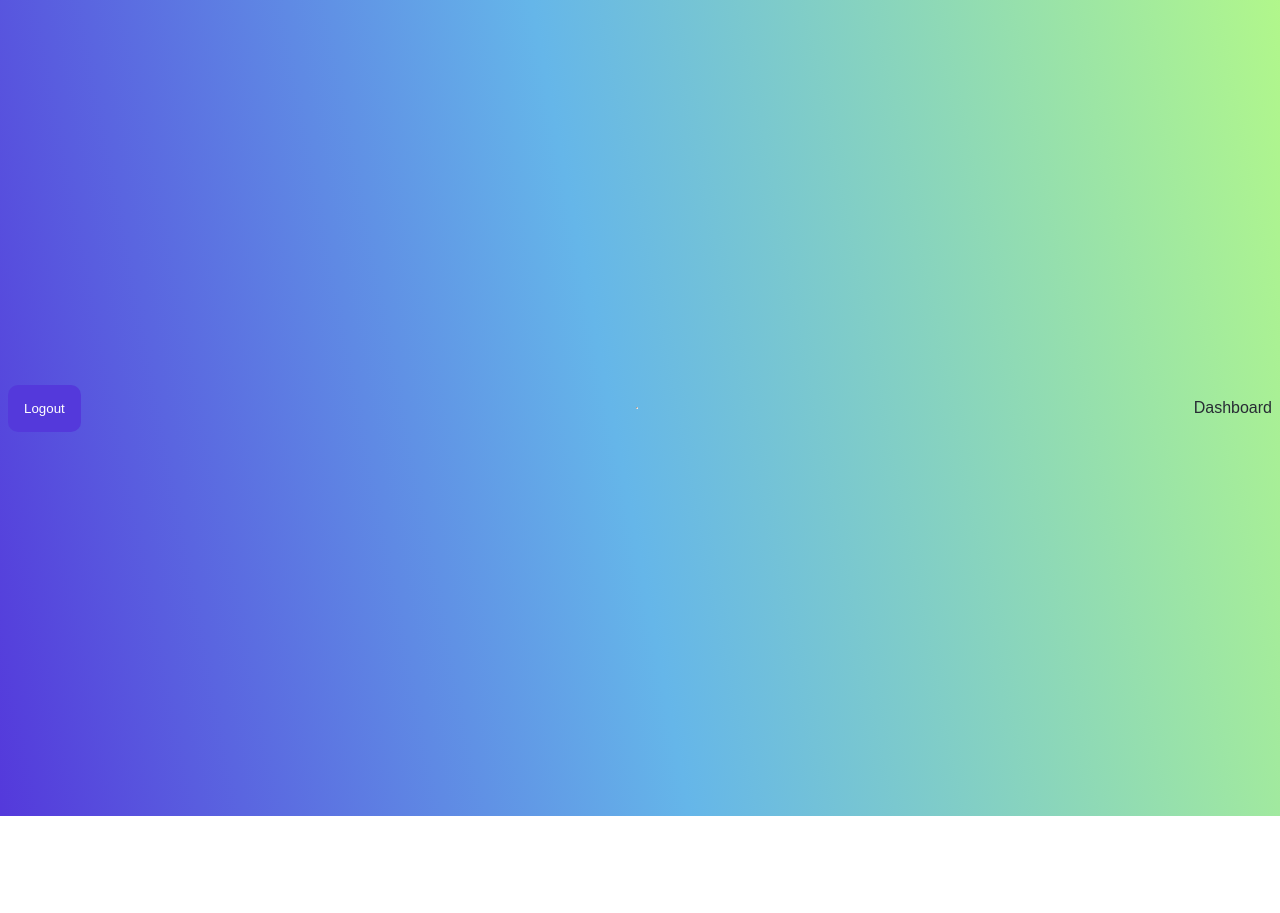
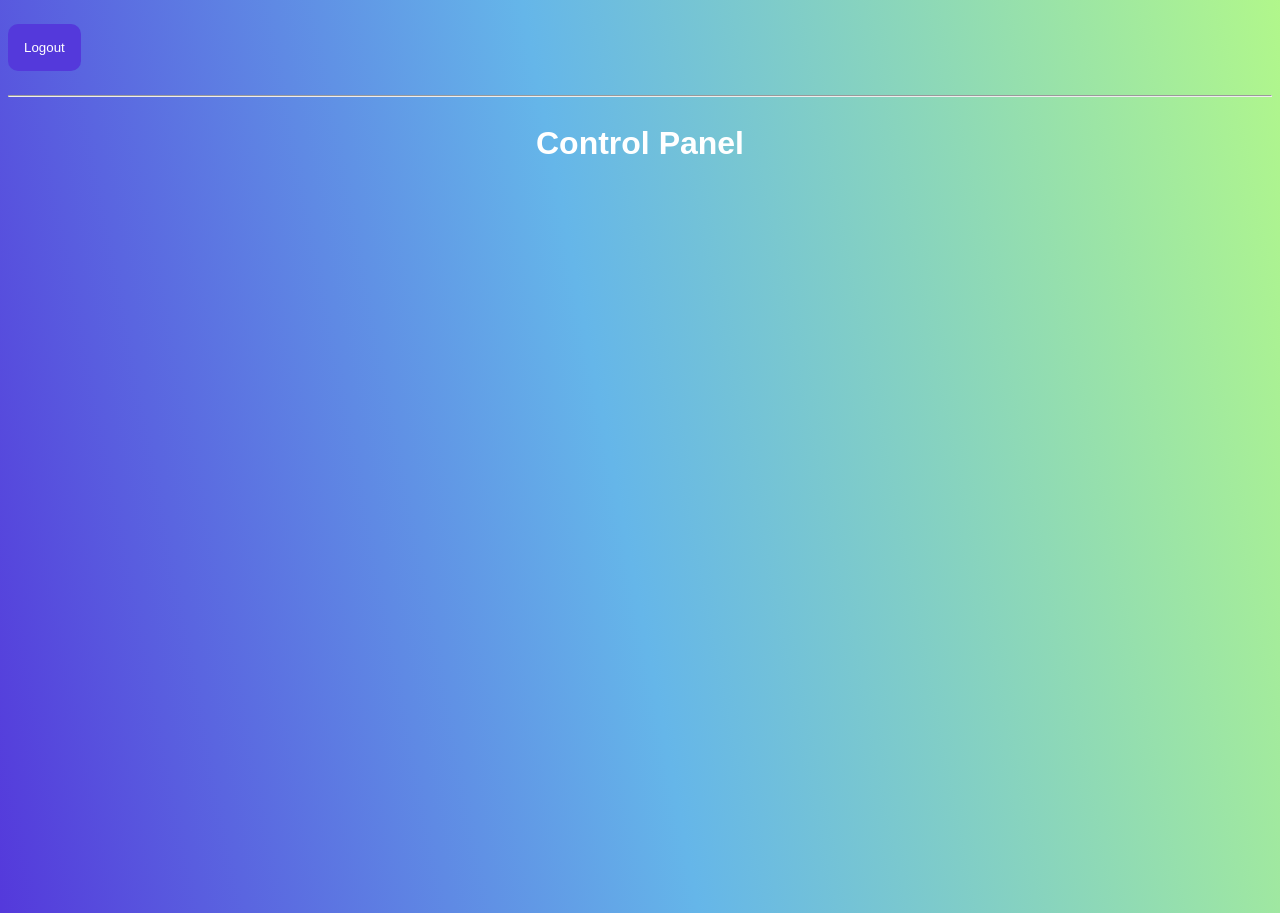
Before and after one commit to USN-Gjengen/APP2000_Gruppe06_Solvann-Driftsystem, a React (Create React App) app in the folder frontend/: page / in a window 1280 px wide. Before the commit the page ends 816 px from the top, so only its background shows below. Built offline with nearby package versions, Linux system fonts and the light colour scheme; sample sign-in values are in the browser's storage.

Commit message:
controlpanel start

```diff
--- a/frontend/src/App.css
+++ b/frontend/src/App.css
@@ -1,5 +1,15 @@
 .Dashboard {
   color: #282c34;
+  text-align: center;
+  display: flex;
+  min-height: 100vh;
+  align-items: top;
+  justify-content: center;
+  color: white;
+}
+
+.headerDash {
+  margin: 20px;
 }
 
 .LogoutBtn {
--- a/frontend/src/App.js
+++ b/frontend/src/App.js
@@ -5,7 +5,7 @@ import Dashboard from "./pages/Dashboard"
 
 function App() {
   return (
-    <div className="App">
+    <div className="Appen">
       <BrowserRouter>
         <Route exact path="/login" component={Login} />
 		<Route exact path="/" component={Dashboard} />
--- a/frontend/src/pages/Dashboard.jsx
+++ b/frontend/src/pages/Dashboard.jsx
@@ -21,8 +21,12 @@ const Dashboard = () => {
       <button onClick={logoutHandler} className="LogoutBtn">
         Logout
       </button>
+
 	  <hr/>
-      <div className="Dashboard">Dashboard</div>
+      <div className="Dashboard">
+          <h1 className="headerDash">Control Panel</h1>
+
+      </div>
     </>
   );
 };
```
